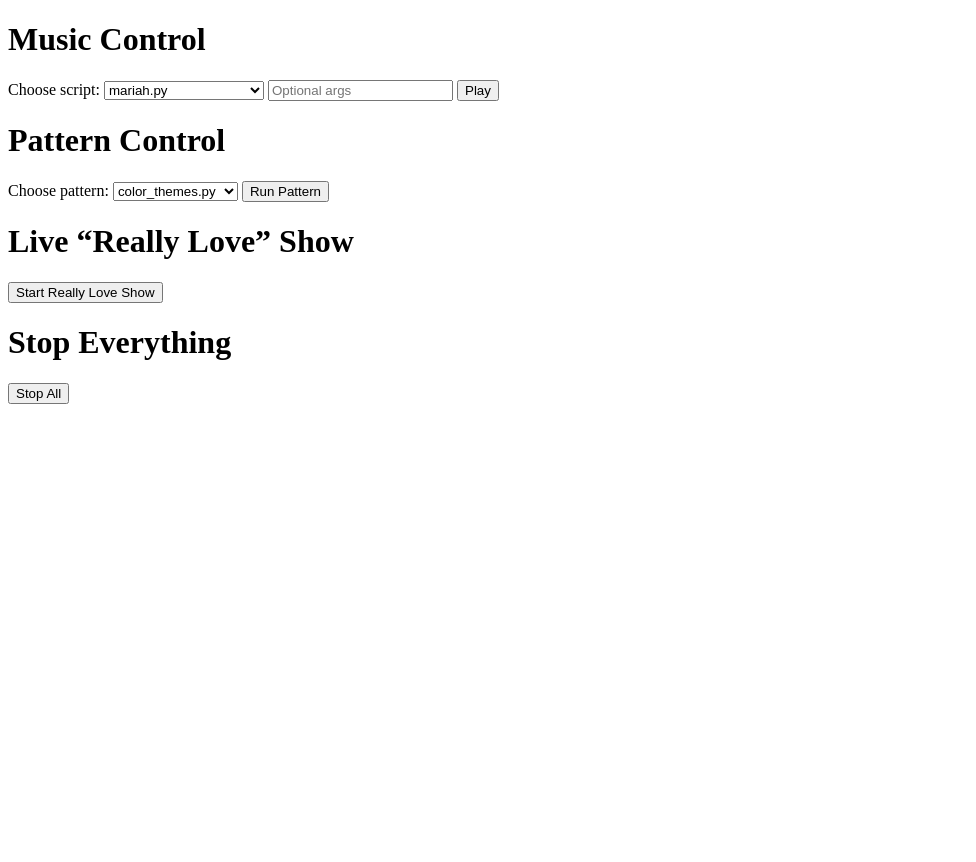
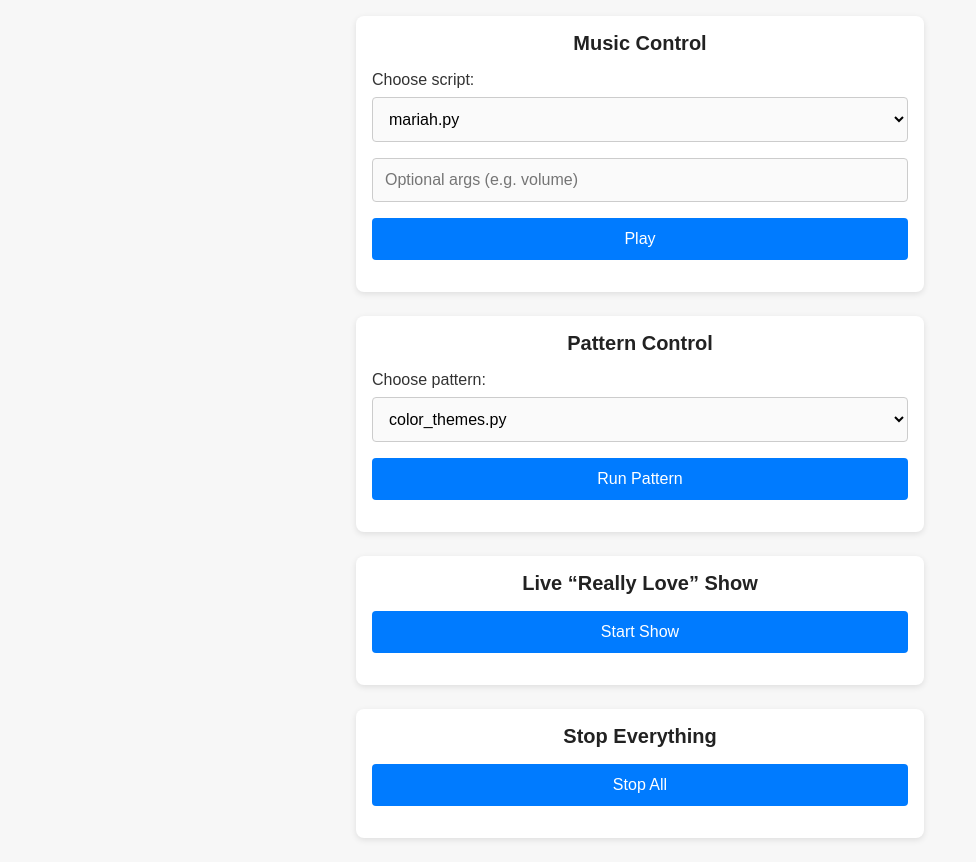
Before and after one commit to domsav13/iotxmastree, a Flask app: page / in a window 1280 px wide. Shown: the whole page, without its empty margins (0-976 px from the left). Before the commit the page ends 404 px from the top, so only its background shows below. Run offline with Flask 3, Linux system fonts and the light colour scheme.

Commit message:
Update index.html

```diff
--- a/templates/index.html
+++ b/templates/index.html
@@ -1,13 +1,64 @@
-<!-- templates/index.html -->
-
 <!doctype html>
 <html lang="en">
 <head>
   <meta charset="UTF-8">
   <meta name="viewport" content="width=device-width, initial-scale=1.0">
-  <title>IoT Xmas Tree Control</title>
+  <title>IoT Xmas Tree Control</title>
+  <style>
+    /* Reset & base */
+    * { box-sizing: border-box; margin: 0; padding: 0; }
+    body { font-family: Arial, sans-serif; background: #f7f7f7; color: #333; }
+    .container { max-width: 600px; margin: 1rem auto; padding: 0 1rem; }
+
+    /* Section cards */
+    .control-section {
+      background: #fff;
+      border-radius: 8px;
+      box-shadow: 0 2px 6px rgba(0,0,0,0.1);
+      margin-bottom: 1.5rem;
+      padding: 1rem;
+    }
+    .control-section h1 {
+      font-size: 1.25rem;
+      margin-bottom: 1rem;
+      text-align: center;
+      color: #222;
+    }
+
+    /* Form elements */
+    form { display: flex; flex-direction: column; }
+    label { font-size: 1rem; margin-bottom: 0.5rem; }
+    select, input[type="text"], button {
+      font-size: 1rem;
+      padding: 0.75rem;
+      margin-bottom: 1rem;
+      border: 1px solid #ccc;
+      border-radius: 4px;
+    }
+    select, input[type="text"] {
+      background: #fafafa;
+    }
+    button {
+      background: #007bff;
+      color: #fff;
+      border: none;
+      cursor: pointer;
+    }
+    button:hover {
+      background: #0056b3;
+    }
+
+    /* Make buttons stand out on mobile */
+    @media (max-width: 480px) {
+      button { font-size: 1.1rem; }
+      select, input[type="text"] { font-size: 1.1rem; }
+    }
+  </style>
 </head>
 <body>
+  <div class="container">
+
+    <div class="control-section">
       <h1>Music Control</h1>
       <form action="/run_music" method="post">
         <label for="music_script">Choose script:</label>
@@ -16,10 +67,12 @@
             <option value="{{ script }}">{{ script }}</option>
           {% endfor %}
         </select>
-    <input type="text" name="args" placeholder="Optional args" />
+        <input type="text" name="args" placeholder="Optional args (e.g. volume)" />
         <button type="submit">Play</button>
       </form>
+    </div>
 
+    <div class="control-section">
       <h1>Pattern Control</h1>
       <form action="/run_pattern" method="post">
         <label for="pattern_script">Choose pattern:</label>
@@ -30,15 +83,22 @@
         </select>
         <button type="submit">Run Pattern</button>
       </form>
+    </div>
 
+    <div class="control-section">
       <h1>Live “Really Love” Show</h1>
       <form action="/run_really_love" method="post">
-    <button type="submit">Start Really Love Show</button>
+        <button type="submit">Start Show</button>
       </form>
+    </div>
 
+    <div class="control-section">
       <h1>Stop Everything</h1>
       <form action="/stop" method="post">
         <button type="submit">Stop All</button>
       </form>
+    </div>
+
+  </div>
 </body>
 </html>
```
Lines whose indentation alone changed are shown as unchanged.
